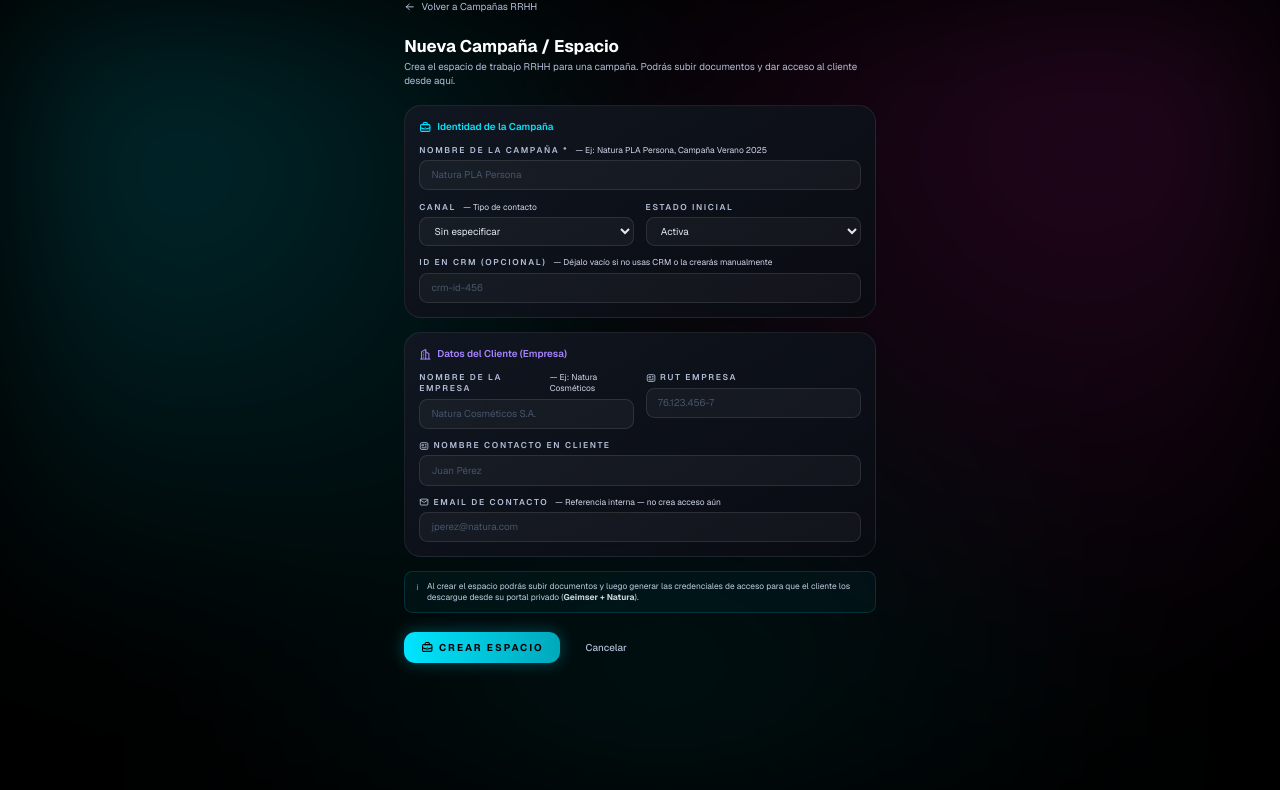
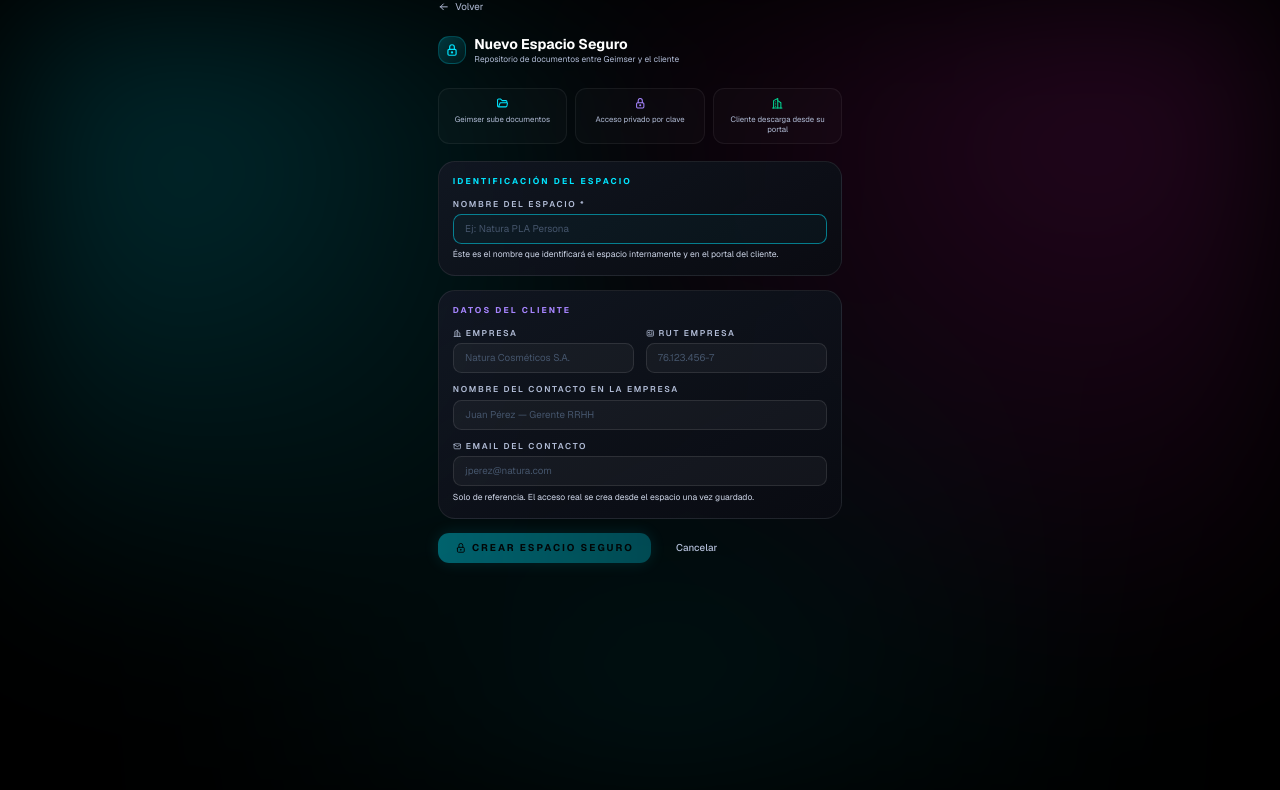
Before and after one commit to hhios1618-pixel/asistencia-geimser, a Next.js app: page /campanas/nueva in a window 1280 px wide. Shown: the top 790 px of the page. Built offline with nearby package versions, Linux system fonts and the light colour scheme.

Commit message:
fix(campanas/nueva): simplificar formulario — espacio seguro de documentos sin referencias a CRM

```diff
--- a/app/campanas/nueva/page.tsx
+++ b/app/campanas/nueva/page.tsx
@@ -6,28 +6,25 @@ import Link from 'next/link';
 import { motion } from 'framer-motion';
 import {
   IconArrowLeft,
-  IconBriefcase,
   IconBuildingSkyscraper,
   IconMail,
-  IconPhone,
   IconId,
   IconLoader2,
   IconCircleCheck,
+  IconLock,
+  IconFolderOpen,
 } from '@tabler/icons-react';
 
-const CHANNELS = ['inbound', 'outbound', 'chat', 'email', 'mixto'];
-
-export default function NuevaCampanaPage() {
+export default function NuevoEspacioPage() {
   const router = useRouter();
   const [loading, setLoading] = useState(false);
   const [success, setSuccess] = useState(false);
   const [error, setError] = useState<string | null>(null);
 
   const [form, setForm] = useState({
+    // nombre del espacio, ej: "Natura PLA Persona"
     name: '',
-    crm_campaign_id: '',
-    status: 'active',
-    channel: '',
+    // datos del cliente (empresa)
     client_name: '',
     client_rut: '',
     client_contact_name: '',
@@ -40,7 +37,7 @@ export default function NuevaCampanaPage() {
   const handleSubmit = async (e: React.FormEvent) => {
     e.preventDefault();
     if (!form.name.trim()) {
-      setError('El nombre de la campaña es obligatorio.');
+      setError('El nombre del espacio es obligatorio.');
       return;
     }
     setLoading(true);
@@ -51,9 +48,7 @@ export default function NuevaCampanaPage() {
         headers: { 'Content-Type': 'application/json' },
         body: JSON.stringify({
           name: form.name.trim(),
-          crm_campaign_id: form.crm_campaign_id.trim() || null,
-          status: form.status,
-          channel: form.channel || null,
+          status: 'active',
           client_name: form.client_name.trim() || null,
           client_rut: form.client_rut.trim() || null,
           client_contact_name: form.client_contact_name.trim() || null,
@@ -61,7 +56,7 @@ export default function NuevaCampanaPage() {
         }),
       });
       const data = await res.json();
-      if (!res.ok) throw new Error(data.error || 'Error al crear la campaña');
+      if (!res.ok) throw new Error(data.error || 'Error al crear el espacio');
       setSuccess(true);
       setTimeout(() => router.push(`/campanas/${data.campaign.id}`), 1200);
     } catch (err) {
@@ -72,7 +67,8 @@ export default function NuevaCampanaPage() {
   };
 
   return (
-    <div className="max-w-2xl mx-auto flex flex-col gap-6">
+    <div className="max-w-xl mx-auto flex flex-col gap-6">
+
       {/* Back */}
       <motion.div initial={{ opacity: 0, x: -8 }} animate={{ opacity: 1, x: 0 }}>
         <Link
@@ -80,16 +76,43 @@ export default function NuevaCampanaPage() {
           className="inline-flex items-center gap-2 text-sm text-slate-500 hover:text-slate-300 transition-colors"
         >
           <IconArrowLeft size={15} />
-          Volver a Campañas RRHH
+          Volver
         </Link>
       </motion.div>
 
       {/* Header */}
       <motion.div initial={{ opacity: 0, y: 12 }} animate={{ opacity: 1, y: 0 }} transition={{ delay: 0.05 }}>
-        <h1 className="text-2xl font-bold text-white">Nueva Campaña / Espacio</h1>
-        <p className="text-sm text-slate-500 mt-1">
-          Crea el espacio de trabajo RRHH para una campaña. Podrás subir documentos y dar acceso al cliente desde aquí.
-        </p>
+        <div className="flex items-center gap-3 mb-2">
+          <div className="w-10 h-10 rounded-2xl bg-gradient-to-br from-[var(--accent)]/20 to-[var(--accent)]/5 border border-[var(--accent)]/20 flex items-center justify-center">
+            <IconLock size={18} className="text-[var(--accent)]" />
+          </div>
+          <div>
+            <h1 className="text-xl font-bold text-white">Nuevo Espacio Seguro</h1>
+            <p className="text-xs text-slate-500">Repositorio de documentos entre Geimser y el cliente</p>
+          </div>
+        </div>
+      </motion.div>
+
+      {/* How it works */}
+      <motion.div
+        initial={{ opacity: 0, y: 8 }}
+        animate={{ opacity: 1, y: 0 }}
+        transition={{ delay: 0.1 }}
+        className="grid grid-cols-3 gap-3"
+      >
+        {[
+          { icon: <IconFolderOpen size={16} />, label: 'Geimser sube documentos', color: 'text-[var(--accent)]' },
+          { icon: <IconLock size={16} />, label: 'Acceso privado por clave', color: 'text-violet-400' },
+          { icon: <IconBuildingSkyscraper size={16} />, label: 'Cliente descarga desde su portal', color: 'text-emerald-400' },
+        ].map((s, i) => (
+          <div
+            key={i}
+            className="flex flex-col items-center gap-2 p-3 rounded-2xl border border-[rgba(255,255,255,0.06)] bg-white/[0.02] text-center"
+          >
+            <span className={s.color}>{s.icon}</span>
+            <p className="text-[10px] text-slate-500 leading-tight">{s.label}</p>
+          </div>
+        ))}
       </motion.div>
 
       {/* Form */}
@@ -97,72 +120,44 @@ export default function NuevaCampanaPage() {
         onSubmit={handleSubmit}
         initial={{ opacity: 0, y: 16 }}
         animate={{ opacity: 1, y: 0 }}
-        transition={{ delay: 0.1 }}
+        transition={{ delay: 0.15 }}
         className="flex flex-col gap-5"
       >
-        {/* ── Sección 1: Identidad de la Campaña */}
-        <Section
-          icon={<IconBriefcase size={16} />}
-          title="Identidad de la Campaña"
-          color="text-[var(--accent)]"
-        >
-          <Field label="Nombre de la campaña *" hint="Ej: Natura PLA Persona, Campaña Verano 2025">
+
+        {/* Nombre del espacio */}
+        <div className="rounded-3xl border border-[rgba(255,255,255,0.08)] bg-[linear-gradient(150deg,rgba(17,23,34,0.95),rgba(10,12,18,0.9))] p-5 flex flex-col gap-4">
+          <p className="text-xs font-bold uppercase tracking-[0.25em] text-[var(--accent)]">
+            Identificación del Espacio
+          </p>
+
+          <div className="flex flex-col gap-1.5">
+            <label className="text-xs font-semibold uppercase tracking-[0.2em] text-slate-500">
+              Nombre del espacio *
+            </label>
             <input
               type="text"
               required
-              placeholder="Natura PLA Persona"
+              autoFocus
+              placeholder="Ej: Natura PLA Persona"
               value={form.name}
               onChange={e => set('name', e.target.value)}
               className={inputCls}
             />
-          </Field>
+            <p className="text-[11px] text-slate-700">Éste es el nombre que identificará el espacio internamente y en el portal del cliente.</p>
+          </div>
+        </div>
+
+        {/* Datos del cliente */}
+        <div className="rounded-3xl border border-[rgba(255,255,255,0.08)] bg-[linear-gradient(150deg,rgba(17,23,34,0.95),rgba(10,12,18,0.9))] p-5 flex flex-col gap-4">
+          <p className="text-xs font-bold uppercase tracking-[0.25em] text-violet-400">
+            Datos del Cliente
+          </p>
 
           <div className="grid grid-cols-2 gap-4">
-            <Field label="Canal" hint="Tipo de contacto">
-              <select
-                value={form.channel}
-                onChange={e => set('channel', e.target.value)}
-                className={`${inputCls} bg-[rgba(0,0,0,0.5)]`}
-              >
-                <option value="">Sin especificar</option>
-                {CHANNELS.map(c => (
-                  <option key={c} value={c}>{c.charAt(0).toUpperCase() + c.slice(1)}</option>
-                ))}
-              </select>
-            </Field>
-
-            <Field label="Estado inicial">
-              <select
-                value={form.status}
-                onChange={e => set('status', e.target.value)}
-                className={`${inputCls} bg-[rgba(0,0,0,0.5)]`}
-              >
-                <option value="active">Activa</option>
-                <option value="inactive">Inactiva</option>
-                <option value="paused">Pausada</option>
-              </select>
-            </Field>
-          </div>
-
-          <Field label="ID en CRM (opcional)" hint="Déjalo vacío si no usas CRM o la crearás manualmente">
-            <input
-              type="text"
-              placeholder="crm-id-456"
-              value={form.crm_campaign_id}
-              onChange={e => set('crm_campaign_id', e.target.value)}
-              className={inputCls}
-            />
-          </Field>
-        </Section>
-
-        {/* ── Sección 2: Datos del Cliente */}
-        <Section
-          icon={<IconBuildingSkyscraper size={16} />}
-          title="Datos del Cliente (Empresa)"
-          color="text-violet-400"
-        >
-          <div className="grid grid-cols-2 gap-4">
-            <Field label="Nombre de la empresa" hint="Ej: Natura Cosméticos">
+            <div className="flex flex-col gap-1.5">
+              <label className="text-xs font-semibold uppercase tracking-[0.2em] text-slate-500 flex items-center gap-1.5">
+                <IconBuildingSkyscraper size={11} /> Empresa
+              </label>
               <input
                 type="text"
                 placeholder="Natura Cosméticos S.A."
@@ -170,8 +165,11 @@ export default function NuevaCampanaPage() {
                 onChange={e => set('client_name', e.target.value)}
                 className={inputCls}
               />
-            </Field>
-            <Field label="RUT empresa" icon={<IconId size={13} className="text-slate-600" />}>
+            </div>
+            <div className="flex flex-col gap-1.5">
+              <label className="text-xs font-semibold uppercase tracking-[0.2em] text-slate-500 flex items-center gap-1.5">
+                <IconId size={11} /> RUT empresa
+              </label>
               <input
                 type="text"
                 placeholder="76.123.456-7"
@@ -179,20 +177,26 @@ export default function NuevaCampanaPage() {
                 onChange={e => set('client_rut', e.target.value)}
                 className={inputCls}
               />
-            </Field>
+            </div>
           </div>
 
-          <Field label="Nombre contacto en cliente" icon={<IconId size={13} className="text-slate-600" />}>
+          <div className="flex flex-col gap-1.5">
+            <label className="text-xs font-semibold uppercase tracking-[0.2em] text-slate-500">
+              Nombre del contacto en {form.client_name || 'la empresa'}
+            </label>
             <input
               type="text"
-              placeholder="Juan Pérez"
+              placeholder="Juan Pérez — Gerente RRHH"
               value={form.client_contact_name}
               onChange={e => set('client_contact_name', e.target.value)}
               className={inputCls}
             />
-          </Field>
+          </div>
 
-          <Field label="Email de contacto" icon={<IconMail size={13} className="text-slate-600" />} hint="Referencia interna — no crea acceso aún">
+          <div className="flex flex-col gap-1.5">
+            <label className="text-xs font-semibold uppercase tracking-[0.2em] text-slate-500 flex items-center gap-1.5">
+              <IconMail size={11} /> Email del contacto
+            </label>
             <input
               type="email"
               placeholder="jperez@natura.com"
@@ -200,15 +204,8 @@ export default function NuevaCampanaPage() {
               onChange={e => set('client_contact_email', e.target.value)}
               className={inputCls}
             />
-          </Field>
-        </Section>
-
-        {/* Info banner */}
-        <div className="flex items-start gap-3 px-4 py-3 rounded-xl border border-[rgba(0,229,255,0.15)] bg-[rgba(0,229,255,0.04)] text-xs text-slate-400">
-          <span className="mt-0.5 text-[var(--accent)]">ℹ</span>
-          <span>
-            Al crear el espacio podrás subir documentos y luego generar las credenciales de acceso para que el cliente los descargue desde su portal privado (<strong className="text-slate-300">Geimser + Natura</strong>).
-          </span>
+            <p className="text-[11px] text-slate-700">Solo de referencia. El acceso real se crea desde el espacio una vez guardado.</p>
+          </div>
         </div>
 
         {/* Error */}
@@ -226,19 +223,21 @@ export default function NuevaCampanaPage() {
             className="flex items-center gap-3 px-4 py-3 rounded-xl border border-emerald-400/30 bg-emerald-400/10 text-sm text-emerald-300"
           >
             <IconCircleCheck size={18} />
-            Campaña creada. Redirigiendo al espacio…
+            Espacio creado. Entrando al repositorio…
           </motion.div>
         )}
 
         {/* Submit */}
-        <div className="flex gap-3 pt-2">
+        <div className="flex gap-3">
           <button
             type="submit"
-            disabled={loading || success}
-            className="flex items-center gap-2 px-6 py-3 text-sm font-bold uppercase tracking-[0.2em] rounded-2xl bg-gradient-to-r from-[var(--accent)] to-[rgba(0,229,255,0.72)] text-black shadow-[0_0_20px_rgba(0,229,255,0.3)] hover:shadow-[0_0_28px_rgba(0,229,255,0.45)] disabled:opacity-50 transition-all"
+            disabled={loading || success || !form.name.trim()}
+            className="flex items-center gap-2 px-6 py-3 text-sm font-bold uppercase tracking-[0.2em] rounded-2xl bg-gradient-to-r from-[var(--accent)] to-[rgba(0,229,255,0.72)] text-black shadow-[0_0_20px_rgba(0,229,255,0.3)] hover:shadow-[0_0_28px_rgba(0,229,255,0.45)] disabled:opacity-40 transition-all"
           >
-            {loading ? <IconLoader2 size={16} className="animate-spin" /> : <IconBriefcase size={16} />}
-            {loading ? 'Creando...' : 'Crear Espacio'}
+            {loading
+              ? <IconLoader2 size={15} className="animate-spin" />
+              : <IconLock size={15} />}
+            {loading ? 'Creando...' : 'Crear Espacio Seguro'}
           </button>
           <Link
             href="/campanas"
@@ -252,54 +251,5 @@ export default function NuevaCampanaPage() {
   );
 }
 
-/* ─── Helpers ─── */
-
 const inputCls =
   'w-full px-4 py-2.5 text-sm rounded-xl border border-[rgba(255,255,255,0.1)] bg-[rgba(255,255,255,0.04)] text-slate-200 placeholder-slate-600 focus:outline-none focus:border-[var(--accent)]/50 focus:bg-[rgba(0,229,255,0.03)] transition-all';
-
-function Section({
-  icon,
-  title,
-  color,
-  children,
-}: {
-  icon: React.ReactNode;
-  title: string;
-  color?: string;
-  children: React.ReactNode;
-}) {
-  return (
-    <div className="rounded-3xl border border-[rgba(255,255,255,0.08)] bg-[linear-gradient(150deg,rgba(17,23,34,0.95),rgba(10,12,18,0.9))] p-5 flex flex-col gap-4">
-      <div className={`flex items-center gap-2 text-sm font-semibold ${color ?? 'text-slate-300'}`}>
-        {icon}
-        {title}
-      </div>
-      {children}
-    </div>
-  );
-}
-
-function Field({
-  label,
-  hint,
-  icon,
-  children,
-}: {
-  label: string;
-  hint?: string;
-  icon?: React.ReactNode;
-  children: React.ReactNode;
-}) {
-  return (
-    <div className="flex flex-col gap-1.5">
-      <div className="flex items-center gap-1.5">
-        {icon}
-        <label className="text-xs font-semibold text-slate-500 uppercase tracking-[0.2em]">
-          {label}
-        </label>
-        {hint && <span className="text-slate-700 text-xs ml-1">— {hint}</span>}
-      </div>
-      {children}
-    </div>
-  );
-}
```
